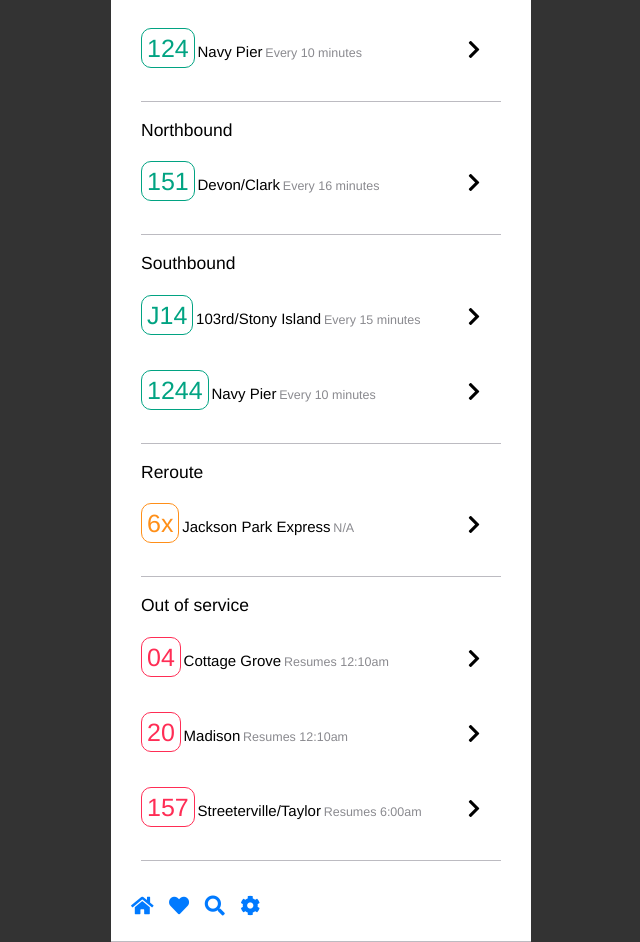
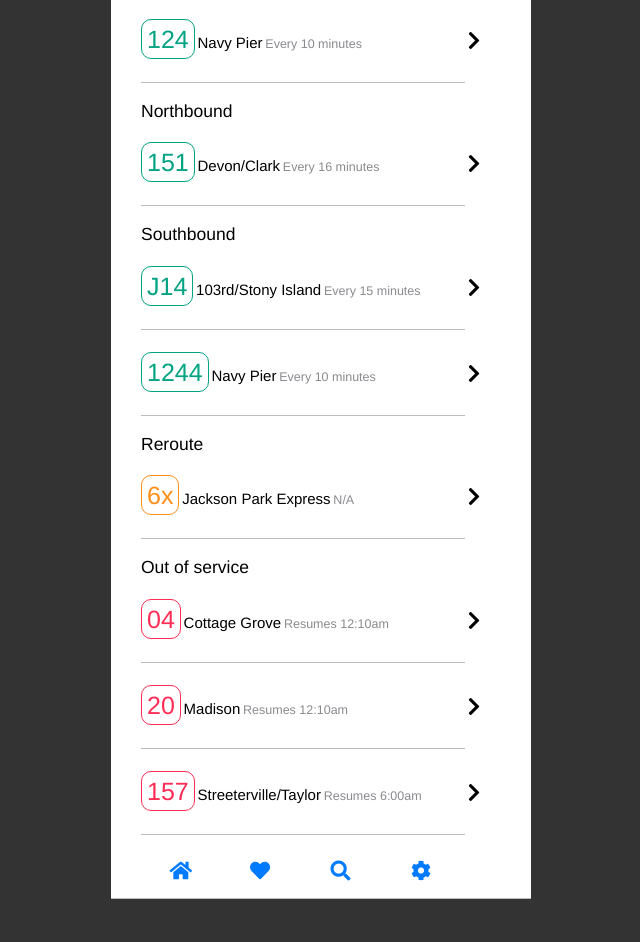
Before and after one commit to kgesner/fe-challenge, a plain HTML site: page index.html in a window 1280 px wide. Shown: the part 168-1110 px from the top of the page, without its empty margins (319-959 px from the left). After the commit the page ends 1067 px from the top, so only its background shows below. Drawn offline with Linux system fonts and the light colour scheme.

Commit message:
updated files

```diff
--- a/css/style.css
+++ b/css/style.css
@@ -26,7 +26,7 @@ nav { /*everything in top "head" section*/
 }
 
 .bus-list { /*list of all buses/info*/
-  padding: 10px 30px 10px 30px;
+  padding: 10px 30px 0 30px;
 }
 
 .header h1 { /*"bus list"*/
@@ -45,10 +45,10 @@ nav { /*everything in top "head" section*/
 }
 
 .location { /*directional groupings*/
-  border-bottom: .5px solid #BCBBC1;
+  /*border-bottom: .5px solid #BCBBC1;*/
   width: 100%;
-  padding-bottom: 20px;
-  padding-top: 20px;
+  padding-bottom: 10px;
+  padding-top: 10px;
 }
 
 .location h2 { /*route direction*/
@@ -57,9 +57,10 @@ nav { /*everything in top "head" section*/
 
 .content { /*effects bus route info*/
   width: 90%;
-  margin-top: 30px;
-  margin-bottom: 20px;
-  /*border-bottom: .5px solid #000;*/
+  height: 40%;
+  padding-top: 30px;
+  padding-bottom: 30px;
+  border-bottom: .5px solid #BCBBC1;
 }
 
 .content:hover {
@@ -117,27 +118,18 @@ nav { /*everything in top "head" section*/
 .footer {
   font-size: 200%;
   color: #007AFF;
-  padding: 15px;
-  display: inline-block;
-
+  margin: auto;
+  width: 90%;
+  padding: 0 0 0 52px;
 }
 
 .frequency h4 {
   text-align: right;
 }
 
-.home {
-  padding: 0 5px 0 5px;
+
+.home, .favorites, .settings, .search {
+  display: inline-block;
+  padding: 2%;
+  width: 23%;
 }
-
-.favorites {
-  padding: 0 5px 0 5px;
-}
-
-.settings {
-  padding: 0 5px 0 5px;
-}
-
-.search {
-  padding: 0 5px 0 5px;
-}
--- a/index.html
+++ b/index.html
@@ -7,7 +7,7 @@
     <link rel="stylesheet" href="css/reset.css">
     <link rel="stylesheet" href="css/style.css">
     <script src="https://use.fontawesome.com/37471687aa.js"></script>
-    <link rel="stylesheet" href="https://use.fontawesome.com/releases/v5.5.0/css/all.css" integrity="sha384-B4dIYHKNBt8Bc12p+WXckhzcICo0wtJAoU8YZTY5qE0Id1GSseTk6S+L3BlXeVIU" crossorigin="anonymous">"></script>
+    <link rel="stylesheet" href="https://use.fontawesome.com/releases/v5.5.0/css/all.css" integrity="sha384-B4dIYHKNBt8Bc12p+WXckhzcICo0wtJAoU8YZTY5qE0Id1GSseTk6S+L3BlXeVIU" crossorigin="anonymous">
   </head>
 
   <body>
@@ -212,28 +212,3 @@
     </section>
   </body>
 </html>
-
-<!--
-<span style="font-size: 3em; color: Tomato;">
-  <i class="fas fa-stroopwafel"></i>
-</span>
-
-<span style="font-size: 48px; color: Dodgerblue;">
-  <i class="fas fa-stroopwafel"></i>
-</span>
-
-<span style="font-size: 3rem;">
-  <span style="color: Mediumslateblue;">
-  <i class="fas fa-stroopwafel"></i>
-  </span>
-</span>
-FIXED WIDTH ICONS
-<div style="font-size: 2rem;">
-  <div><i class="fas fa-home fa-fw" style="background:MistyRose"></i> Home</div>
-  <div><i class="fas fa-info fa-fw" style="background:MistyRose"></i> Info</div>
-  <div><i class="fas fa-book fa-fw" style="background:MistyRose"></i> Library</div>
-  <div><i class="fas fa-pencil-alt fa-fw" style="background:MistyRose"></i> Applications</div>
-  <div><i class="fas fa-cog fa-fw" style="background:MistyRose"></i> Settings</div>
-</div>
-
--->
```
